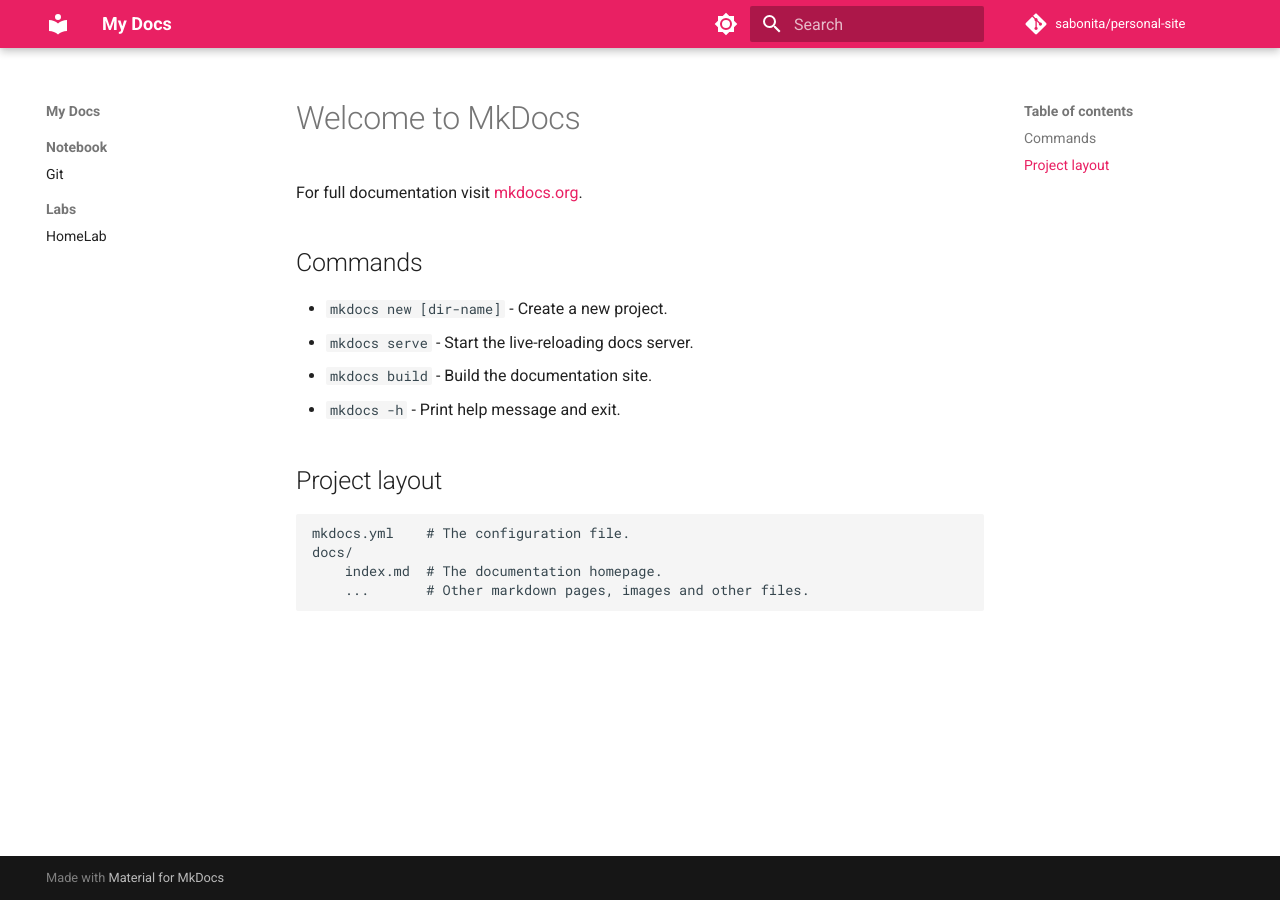
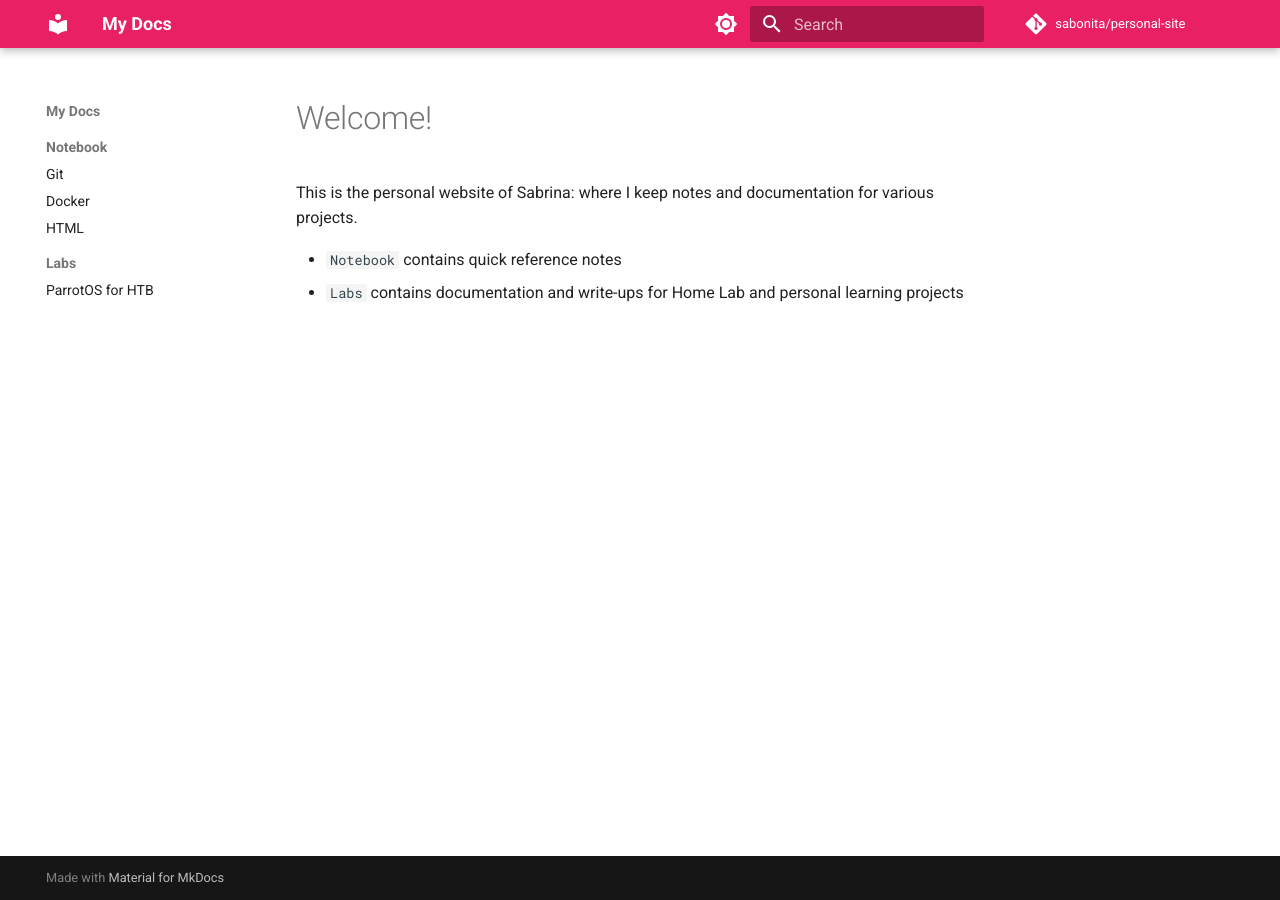
Before and after one commit to sabonita/personal-site, an MkDocs documentation site: the page built from docs/index.md, in a window 1280 px wide. Built offline with MkDocs 1.6.1 and Material for MkDocs 9.7.7, drawn with Linux system fonts in a browser that asks for light colours; comment, search, counter and statistics services are not loaded.

Commit message:
edited several files for expanding material

```diff
--- a/docs/index.md
+++ b/docs/index.md
@@ -1,17 +1,6 @@
-# Welcome to MkDocs
+# Welcome!
 
-For full documentation visit [mkdocs.org](https://www.mkdocs.org).
+This is the personal website of Sabrina: where I keep notes and documentation for various projects.
 
-## Commands
-
-* `mkdocs new [dir-name]` - Create a new project.
-* `mkdocs serve` - Start the live-reloading docs server.
-* `mkdocs build` - Build the documentation site.
-* `mkdocs -h` - Print help message and exit.
-
-## Project layout
-
-    mkdocs.yml    # The configuration file.
-    docs/
-        index.md  # The documentation homepage.
-        ...       # Other markdown pages, images and other files.
+- `Notebook` contains quick reference notes
+- `Labs` contains documentation and write-ups for Home Lab and personal learning projects
--- a/mkdocs.yml
+++ b/mkdocs.yml
@@ -22,12 +22,19 @@ theme:
   features:
     - navigation.sections
 
+markdown_extensions:
+  - admonition
+  - pymdownx.details
+  - pymdownx.superfences
+
 nav:
   - Notebook:
     - Notebook/git.md
+    - Notebook/docker.md
+    - Notebook/HTML.md
 
   - Labs:
-    - Labs/HomeLab.md
+    - Labs/ParrotOS for HTB.md
 
 site_url: https://personal-site.sabonita.net/
 repo_url: https://github.com/sabonita/personal-site
```
Also changed, not shown: docs/Labs/HomeLab.md (deleted, +0 -3 lines), docs/Labs/ParrotOS for HTB.md (added, +46 -0 lines), docs/Notebook/HTML.md (added, +9 -0 lines), docs/Notebook/docker.md (added, +26 -0 lines), docs/Notebook/git.md (+6 -6 lines), docs/imgs/import-on-vbox.PNG (added), docs/imgs/parrotos-download.png (added), docs/imgs/parrrotos-download2.png (added), docs/imgs/virtualbox-download.png (added), 1 other file.
